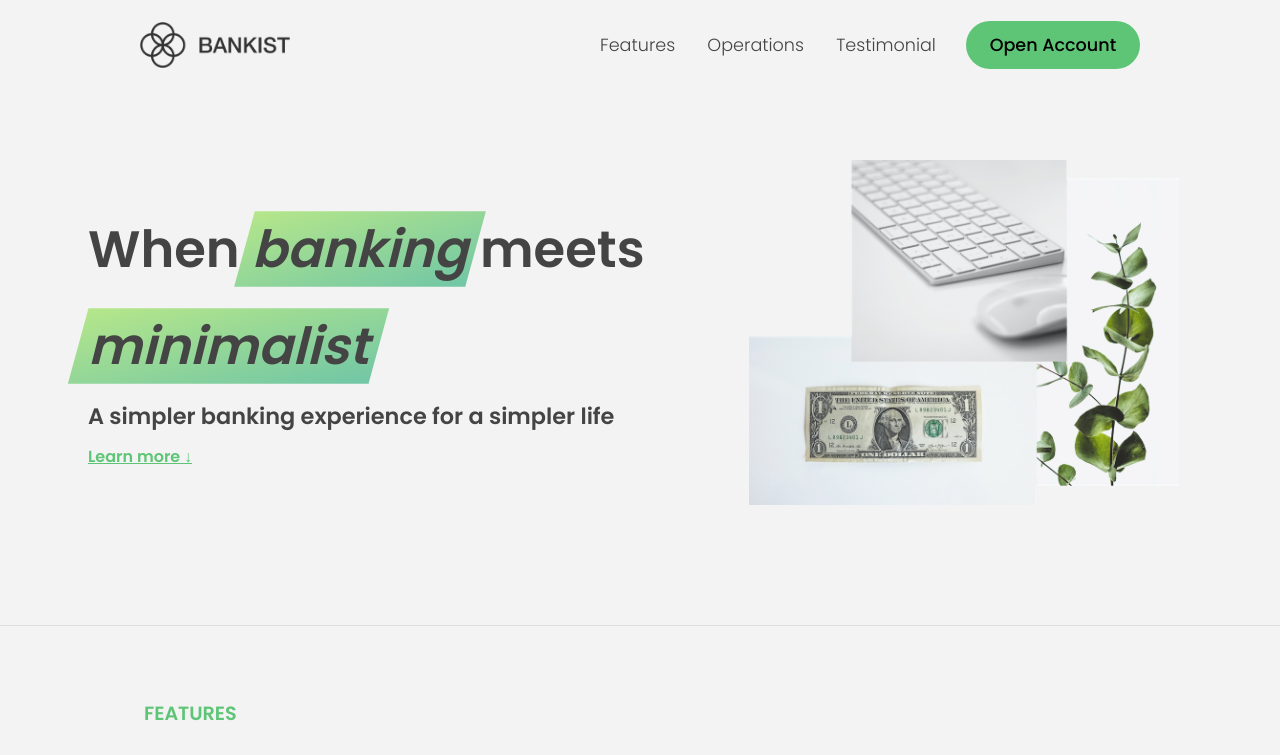
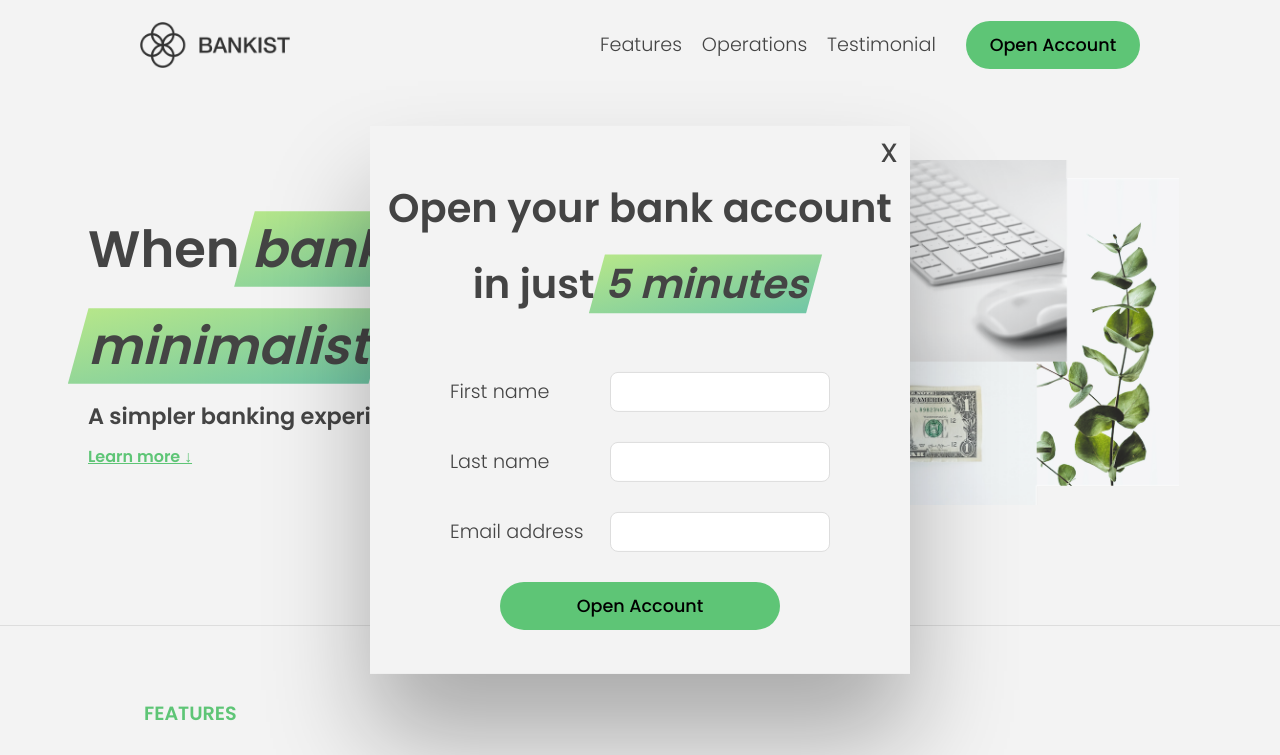
Before and after one commit to codigoenlaweb/bankist, a plain HTML site: page index.html in a window 1280 px wide. Both pictures are taken after a click on the button "Open Account". Shown: the top 755 px of the page. Drawn offline with Linux system fonts and the light colour scheme.

Commit message:
open acount with js

```diff
--- a/index.html
+++ b/index.html
@@ -33,11 +33,11 @@
                             </li>
                         </ul>
                     </div>
-                    <button class="btn">Open Account</button>
+                    <button class="btn" id="openAcount">Open Account</button>
                     <img class="menu" id="menu-responsive" src="img/menuh.svg" alt="menu" />
                 </div>
 
-                <div class="nav__right-menu opacity0">
+                <div class="nav__right-menu hidden opacity0">
                     <ul class="">
                         <li>
                             <a class="nav__right-bar-ul-a" href="#features">Features</a>
@@ -315,6 +315,32 @@
                 <span class="footer__copyright-name">Olmos Olmos Jesus Armando | Codigo en la web</span>
             </p>
         </footer>
+        <div class="modal__open-acount hidden opacity0" id="modal__open-acount">
+            <button class="btn__close-acount" id="btn__close-acount">x</button>
+
+            <h3 class="modal__open-acount-title">
+                Open your bank account in just <i class="bar--green">5 minutes</i>
+            </h3>
+
+            <form action="" class="modal__open-acount-form">
+                <div class="modal__open-acount__box">
+                    <label for="firstName" class="modal__open-acount__box-label">First name</label>
+                    <input type="text" name="firstName" id="firstName" class="modal__open-acount__box-input">
+                </div>
+
+                <div class="modal__open-acount__box">
+                    <label for="lastName" class="modal__open-acount__box-label">Last name</label>
+                    <input type="text" name="lastName" id="lastName" class="modal__open-acount__box-input">
+                </div>
+
+                <div class="modal__open-acount__box">
+                    <label for="email" class="modal__open-acount__box-label">Email address</label>
+                    <input type="text" name="email" id="email" class="modal__open-acount__box-input">
+                </div>
+
+                <button class="btn">Open Account</button>
+            </form>
+        </div>
         <div class="overlay hidden"></div>
     </div>
 
--- a/index.js
+++ b/index.js
@@ -1,18 +1,54 @@
+/* query selector */
 const menu = document.querySelector('#menu-responsive');
 const overlay = document.querySelector('.overlay');
 const listMenu = document.querySelector('.nav__right-menu')
+const account = document.querySelector('#openAcount');
+const overlayAccount = document.querySelector('.modal__open-acount');
+
+/* end query selector */
 
 
-const open = () => {
-    listMenu.classList.remove('opacity0');
-    overlay.classList.remove('hidden')
+/* arrow fuction */
+
+// open the menu when touch
+const openaMenu = () => {
+    listMenu.classList.remove('hidden');
+    setTimeout( () => {
+        listMenu.classList.remove('opacity0');
+    }, 0)
+    overlay.classList.remove('hidden');
 
 }
 
-const close = () => {
+// closed the menu when touch
+const closeMenu = () => {
     listMenu.classList.add('opacity0');
-    overlay.classList.add('hidden')
+    setTimeout( () => {
+        listMenu.classList.add('hidden');
+    }, 2500)
+    overlay.classList.add('hidden');
 }
 
-menu.addEventListener('click', open);
-overlay.addEventListener('click', close);
+const openacount = () => {
+    overlayAccount.classList.remove('hidden');
+    setTimeout( () => {
+        overlayAccount.classList.remove('opacity0');
+    }, 0)
+    overlay.classList.remove('hidden');
+}
+
+//
+
+
+
+/* end arrow fuction */
+
+
+/* add event listener */
+menu.addEventListener('click', openaMenu);
+overlay.addEventListener('click', closeMenu);
+
+account.addEventListener('click', openacount);
+overlay.addEventListener('click', closeMenu);
+
+/* end add event listener */
--- a/scss/_header.scss
+++ b/scss/_header.scss
@@ -59,5 +59,5 @@
 
 .nav__right-bar-ul-a{
     color: #444;
-    font-size: 1.1rem;
+    font-size: 1.2rem;
 }
--- a/scss/_js.scss
+++ b/scss/_js.scss
@@ -9,6 +9,80 @@
     width: 100%;
     height: 100%;
     z-index: 5;
+}
+
+/* ======================================
+        * modal__open-acount *
+====================================== */
+
+.btn__close-acount{
+    font-family: inherit;
+    color: inherit;
+    position: absolute;
+    top: 0.4rem;
+    right: 0.8rem;
+    font-size: 2.1rem;
+    cursor: pointer;
+    border-width: initial;
+    border-style: none;
+    border-color: initial;
+    border-image: initial;
+    background: none;
+}
+
+.modal__open-acount{
+    position: fixed;
+    transform: translate(-50%, -50%);
+    top: 50%;
+    left: 50%;
+    width: 90%;
+    max-width: 540px;
+    background-color: rgb(243, 243, 243);
+    box-shadow: rgba(0, 0, 0, 0.3) 0px 4rem 6rem;
+    z-index: 1000;
+    padding: 44px 0px;
+    transition: all 1s ease 0s;
+}
+
+.modal__open-acount-title{
+    text-align: center;
+    font-size: 1.5rem;
+    width: 96%;
+    margin: 0px auto;
+    margin-bottom: 30px;
+}
+
+.modal__open-acount-form{
+    display: flex;
+    flex-wrap: wrap;
+    flex-direction: column;
+    align-items: center;
+    width: 96%;
+    margin: 0px auto;
+    max-width: 380px;
+}
+
+.modal__open-acount__box{
+    display: flex;
+    flex-wrap: wrap;
+    justify-content: space-between;
+    align-items: center;
+    margin-bottom: 30px;
+}
+
+.modal__open-acount__box-label{
+    width: 40%;
+}
+
+.modal__open-acount__box-input{
+    width: 58%;
+    font-size: 1.2rem;
+    padding: 0.5rem 0.5rem;
+    border-width: 1px;
+    border-style: solid;
+    border-color: rgb(221, 221, 221);
+    border-image: initial;
+    border-radius: 0.5rem;
 }
 
 /* ======================================
--- a/scss/_responsive.scss
+++ b/scss/_responsive.scss
@@ -119,4 +119,9 @@
         font-size: 1.3rem;
         padding: 20px 0px 40px 0px;
     }
+
+    .modal__open-acount-title {
+        font-size: 2.5rem;
+        margin-bottom: 50px;
+    }
 }
```
Also changed, not shown: css/style.css, 1 other file.
